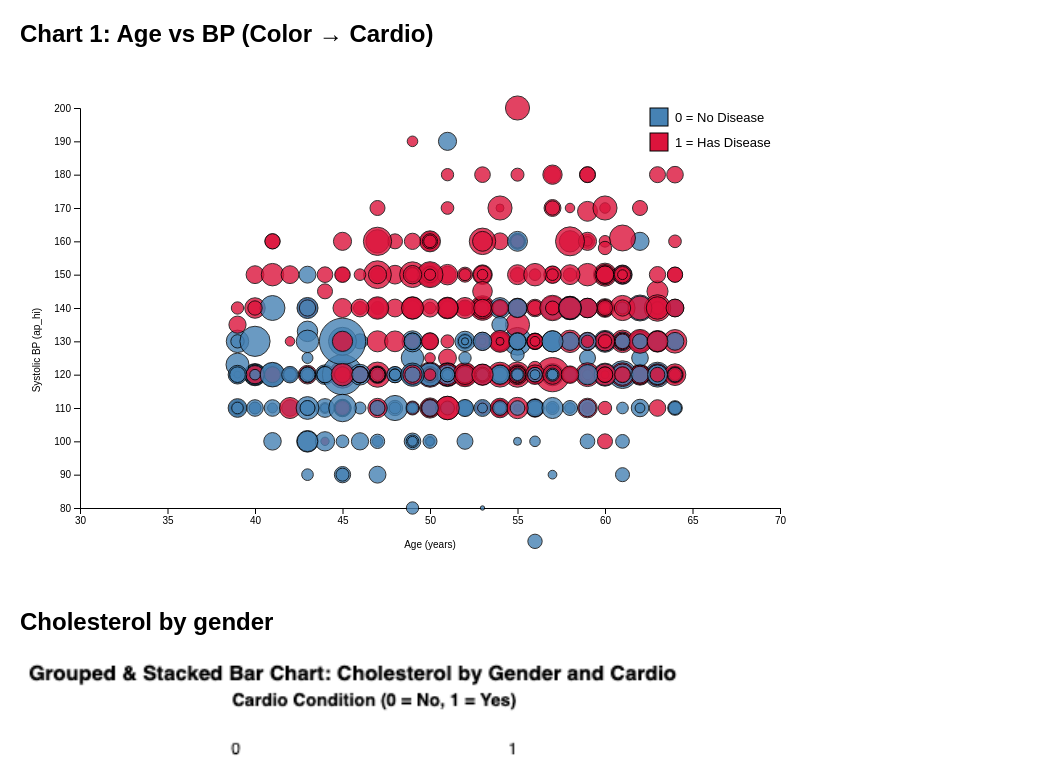
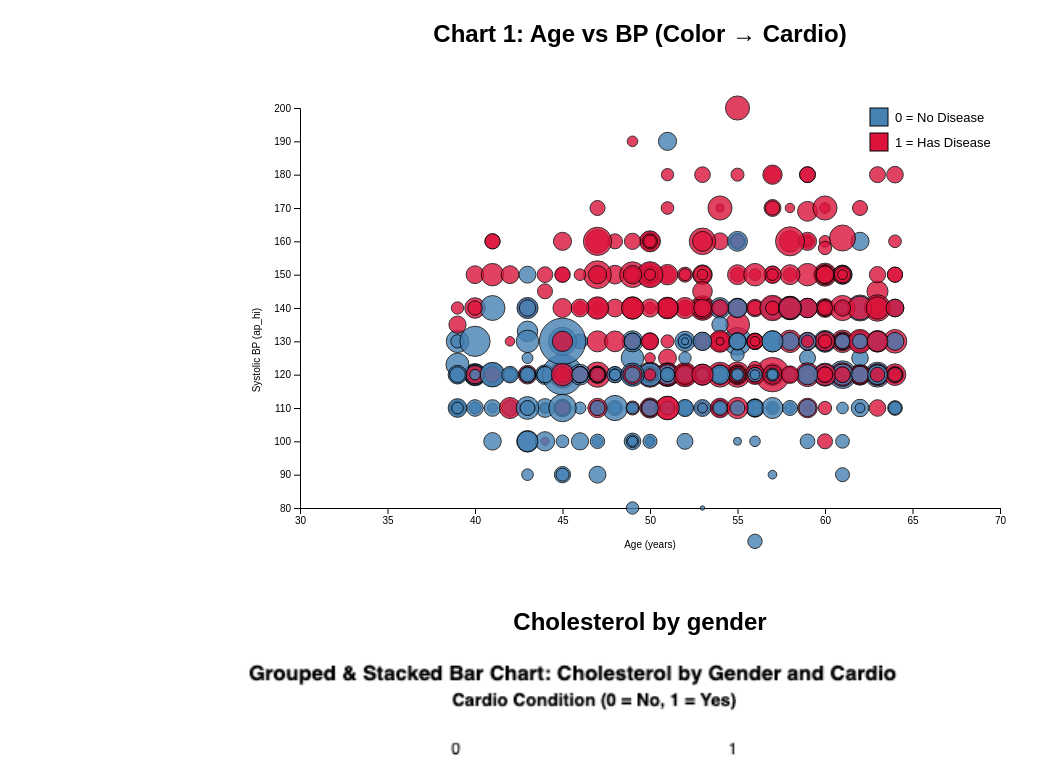
Before and after one commit to hangtr124/cvd_viz, a plain HTML site: page index.html in a window 1280 px wide. Shown: the top 768 px of the page, without its empty margins (0-1048 px from the left). Drawn offline with nearby package versions, Linux system fonts and the light colour scheme.

Commit message:
Update index.html

```diff
--- a/index.html
+++ b/index.html
@@ -6,8 +6,20 @@
   <!-- D3 library -->
   <script src="https://d3js.org/d3.v7.min.js"></script>
   <style>
-    body { font-family: Arial; margin: 20px; }
-    svg  { display: block; margin-bottom: 40px; }
+    body {
+      font-family: Arial;
+      margin: 20px;
+      /* center all inline‑block children (headings, svgs, images) */
+      text-align: center;
+    }
+
+    svg,
+    img {
+      /* make them block‑level and auto‑center */
+      display: block;
+      margin: 0 auto 40px;
+    }
+
     .tooltip {
       position: absolute;
       background: white;
@@ -20,6 +32,7 @@
       opacity: 0;
     }
   </style>
+
 </head>
 <body>
 
```
